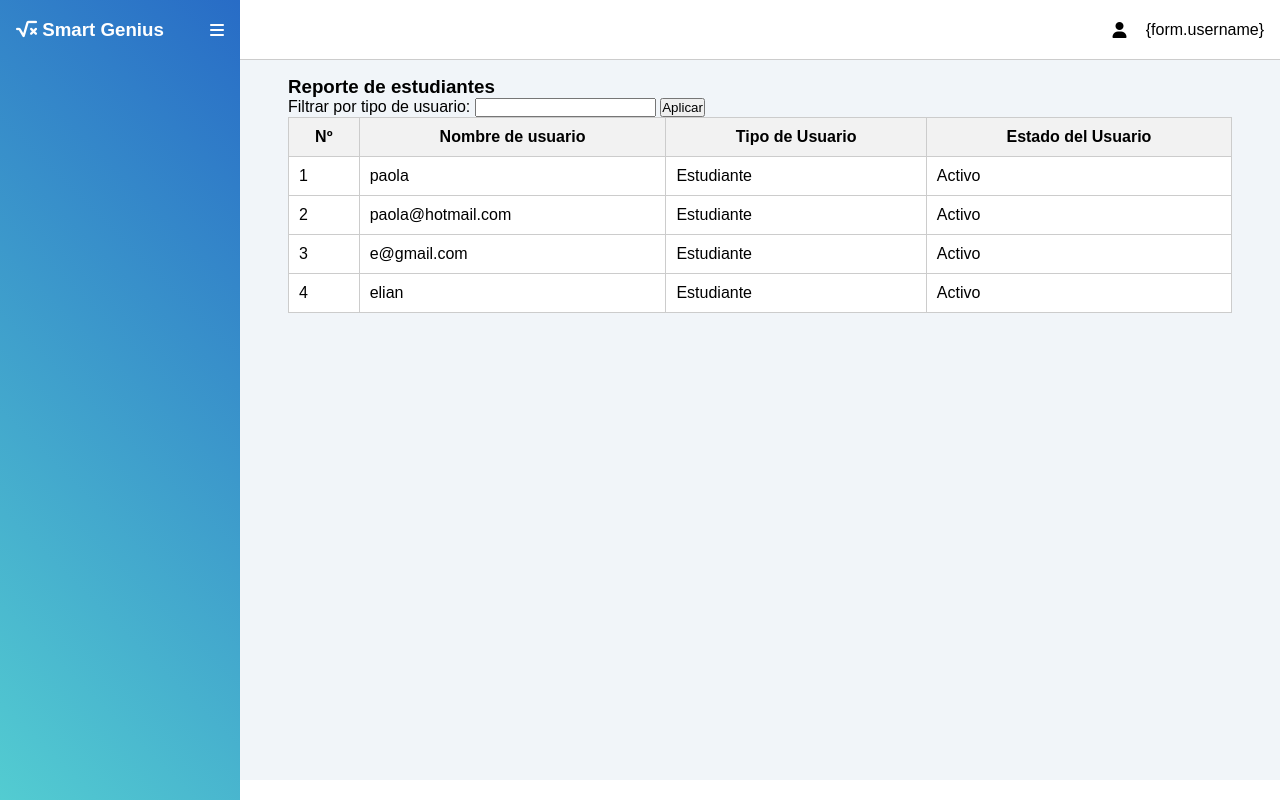
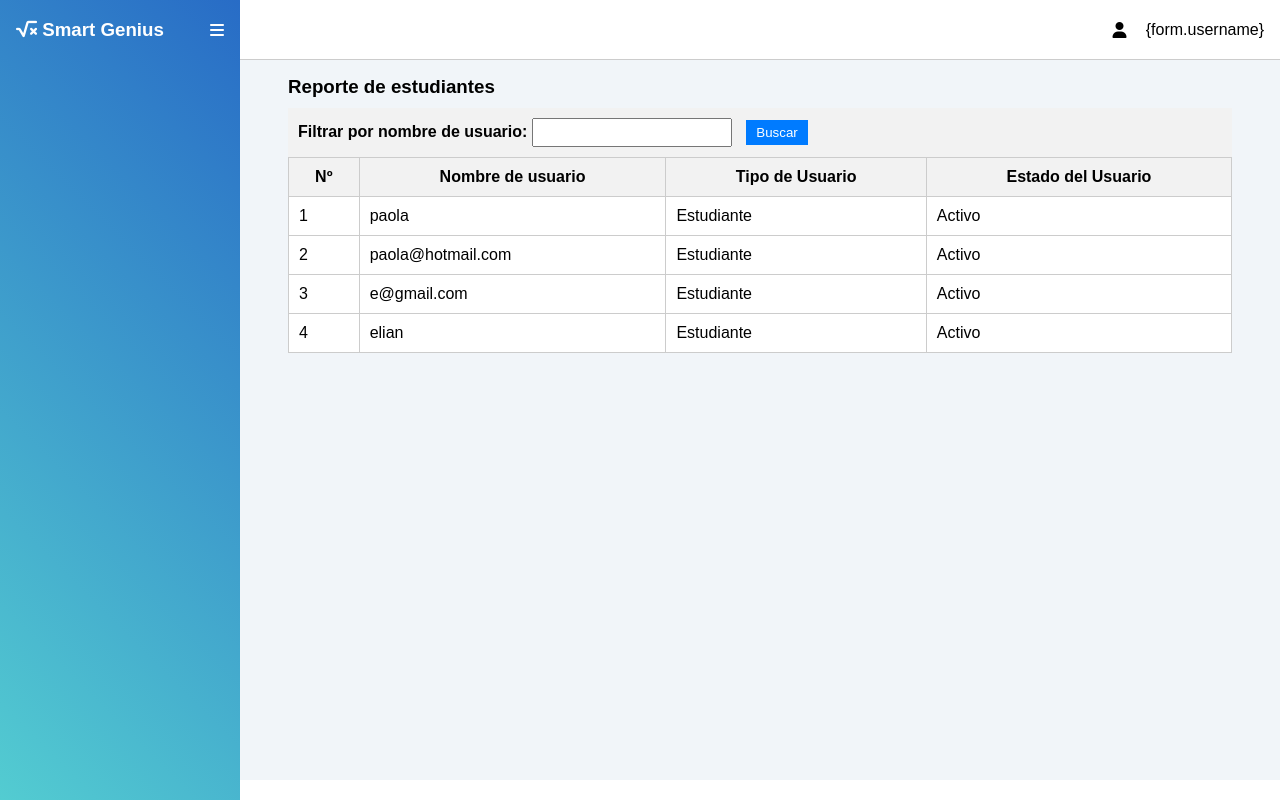
Before and after one commit to dennissezambrano2017/smart-genius, a Django app: page /reporte/ in a window 1280 px wide. Run offline with Django 4.2, Linux system fonts and the light colour scheme; data comes from the database, SQL or seed files in the repository; both versions use the stored data as it was after the commit; some libraries are stand-ins or nearby versions.

Commit message:
buscador de estudiante
buscador de estudiante

```diff
--- a/tasks/templates/reporte.html
+++ b/tasks/templates/reporte.html
@@ -6,11 +6,14 @@
 <h3>Reporte de estudiantes</h3>
 
 <div>
-  <form method="get">
-    <label for="tipo_usuario">Filtrar por tipo de usuario:</label>
-    <input type="text" required id="busqueda_estudiante" name="busqueda_estudiante">
-    <button>Aplicar</button>
-  </form>
+  <div>
+    <form method="get" style="margin-top: 10px; padding: 10px; background-color: #f2f2f2;">
+      <label for="busqueda_estudiante" style="font-weight: bold;">Filtrar por nombre de usuario:</label>
+      <input type="text" required id="busqueda_estudiante" name="busqueda_estudiante" style="width: 200px; padding: 5px; margin-right: 10px;">
+      <button style="padding: 5px 10px; background-color: #007bff; color: white; border: none; cursor: pointer;">Buscar</button>
+    </form>
+  </div>
+
 </div>
 
 {% if usuarios_registrados %}
--- a/tasks/views.py
+++ b/tasks/views.py
@@ -67,11 +67,10 @@ def create_unidad (request):
         'form':UnidadForm
     })
 def visualizar_reporte(request):
+    busqueda_estudiante = request.GET.get('busqueda_estudiante')
+    if busqueda_estudiante:
+        usuarios_registrados = User.objects.filter(username__icontains=busqueda_estudiante)
+    else:
+        usuarios_registrados = User.objects.all()
 
-    # if request.method == 'GET':
-        # usuarios_registrados = Usuario.objects.filter(tipo_usuario='Estudiante', estado_usuario='Activo')
-
-
-
-    usuarios_registrados = User.objects.all()
     return render(request, 'reporte.html', {'usuarios_registrados': usuarios_registrados})
```
Also changed, not shown: db.sqlite3.
